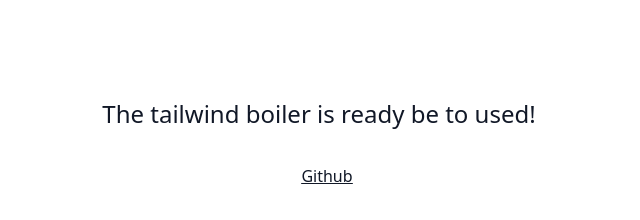
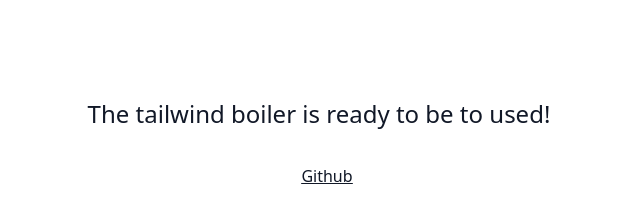
Before and after one commit to Bcdo/parcel-tailwind-boiler, a website: page src/index.html in a window 1280 px wide. Shown: the whole page, without its empty margins (321-961 px from the left). Drawn offline with nearby package versions, Linux system fonts and the light colour scheme; files that its build step writes are made by us from their sources.

Commit message:
Updated spelling error
-
-
-

```diff
--- a/src/index.html
+++ b/src/index.html
@@ -26,7 +26,7 @@
           <div
             class="max-w-3xl mx-auto text-2xl font-medium leading-9 text-center text-gray-900"
           >
-            <p>The tailwind boiler is ready be to used!</p>
+            <p>The tailwind boiler is ready to be to used!</p>
           </div>
           <footer class="mt-8">
             <div class="md:flex md:items-center md:justify-center">
```
Also changed, not shown: src/assets/css/index.css (deleted).
